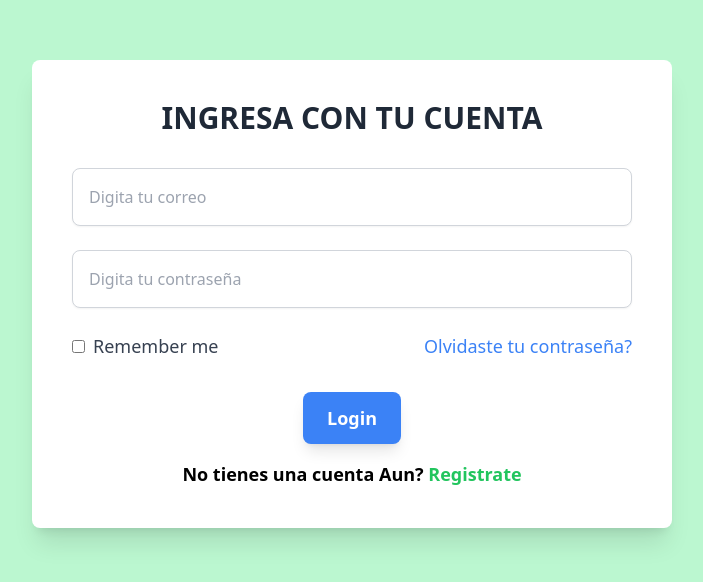
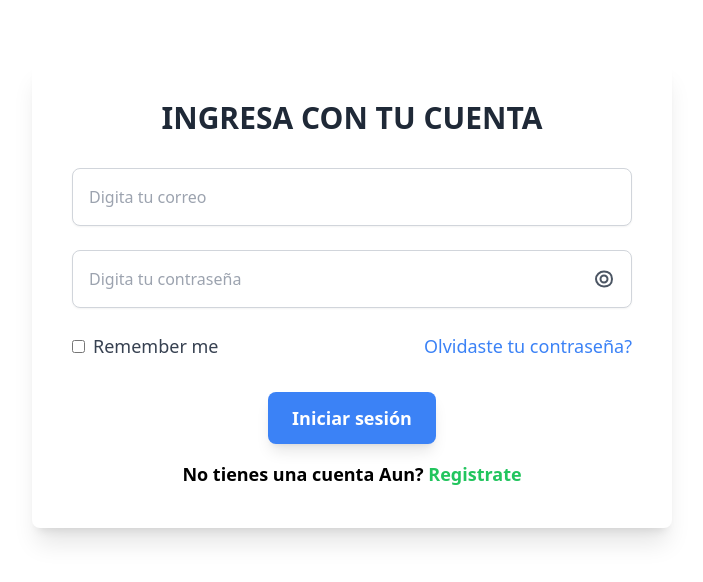
Before and after one commit to javierRB22/front-inventarify, a React (Vite) app: page / in a window 1280 px wide. Shown: the part 106-688 px from the top of the page, without its empty margins (288-991 px from the left). Built offline with nearby package versions, Linux system fonts and the light colour scheme; what @midudev/tailwind-animations would draw is missing.

Commit message:
actualizacion front

```diff
--- a/src/components/Login.jsx
+++ b/src/components/Login.jsx
@@ -9,6 +9,7 @@ const Login = () => {
   const [email, setEmail] = useState("");
   const [password, setPassword] = useState("");
   const [loginStatus, setLoginStatus] = useState("");
+  const [showPassword, setShowPassword] = useState(false);
 
   const login = (e) => {
     e.preventDefault();
@@ -50,12 +51,12 @@ const Login = () => {
     });
   };
 
-  useEffect(()=>{
-    localStorage.setItem('email',loginStatus)
-  },[loginStatus])
+  useEffect(() => {
+    localStorage.setItem('email', loginStatus);
+  }, [loginStatus]);
 
   return (
-    <div className="flex items-center justify-center min-h-screen bg-green-200 ">
+    <div className="flex items-center justify-center min-h-screen bg-grey-100">
       <div className="w-full md:w-3/4 lg:w-1/2 bg-white rounded-lg shadow-xl p-10">
         <form>
           <div className="flex flex-col items-center mb-6">
@@ -71,14 +72,29 @@ const Login = () => {
               onChange={(e) => { setEmail(e.target.value) }} required
             />
           </div>
-          <div className="mb-6">
+          <div className="mb-6 relative">
             <input
-              type="password"
+              type={showPassword ? "text" : "password"}
               className="w-full p-4 border border-gray-300 rounded-lg focus:outline-none focus:ring-2 focus:ring-blue-500 shadow-sm"
               placeholder="Digita tu contraseña"
               value={password}
               onChange={(e) => { setPassword(e.target.value) }} required
             />
+            <button
+              type="button"
+              onClick={() => setShowPassword(!showPassword)}
+              className="absolute inset-y-0 right-0 pr-4 flex items-center text-gray-600"
+            >
+              {showPassword ? (
+                <svg xmlns="http://www.w3.org/2000/svg" className="h-6 w-6" fill="none" viewBox="0 0 24 24" stroke="currentColor">
+                  <path strokeLinecap="round" strokeLinejoin="round" strokeWidth="2" d="M15 12a3 3 0 11-6 0 3 3 0 016 0zm-1.4-3.6a9.005 9.005 0 00-1.584-.633m-3.832 0a9.005 9.005 0 00-1.584.633m7.68 4.773A9.009 9.009 0 0112 20.5a9.009 9.009 0 01-7.68-4.773M15.6 12.4a9.005 9.005 0 00-1.584-.633m-3.832 0a9.005 9.005 0 00-1.584.633M8.4 3.6A9.009 9.009 0 0112 3.5c1.959 0 3.799.659 5.313 1.775M8.4 3.6A9.009 9.009 0 013.5 12a9.009 9.009 0 004.9 8.4" />
+                </svg>
+              ) : (
+                <svg xmlns="http://www.w3.org/2000/svg" className="h-6 w-6" fill="none" viewBox="0 0 24 24" stroke="currentColor">
+                  <path strokeLinecap="round" strokeLinejoin="round" strokeWidth="2" d="M12 4.5C16.418 4.5 20 6.814 20 12s-3.582 7.5-8 7.5-8-3.314-8-7.5S7.582 4.5 12 4.5zM12 8.5a3.5 3.5 0 00-3.5 3.5 3.5 3.5 0 003.5 3.5 3.5 3.5 0 003.5-3.5A3.5 3.5 0 0012 8.5z" />
+                </svg>
+              )}
+            </button>
           </div>
           <div className="flex justify-between items-center mb-6">
             <div className="flex items-center">
@@ -89,7 +105,7 @@ const Login = () => {
           </div>
           <div className="text-center mt-4 pt-2">
             <button type="button" className="bg-blue-500 hover:bg-blue-700 text-white font-bold py-3 px-6 rounded-lg shadow-lg text-lg" onClick={login}>
-              Login
+              Iniciar sesión
             </button>
             <p className="text-lg font-bold mt-4 mb-0">No tienes una cuenta Aun? <a href="SignUp" className="text-green-500 hover:text-green-700">Registrate</a></p>
           </div>
--- a/src/components/SignUp.jsx
+++ b/src/components/SignUp.jsx
@@ -62,7 +62,7 @@ const SignUp = () => {
 
   return (
     <>
-      <div className="flex items-center justify-center min-h-screen bg-green-200">
+      <div className="flex items-center justify-center min-h-screen bg-grey-200">
         <div className="w-full md:w-3/4 lg:w-1/2 bg-white rounded-lg shadow-xl p-10">
           <form>
             <div className="flex items-center mb-6">
```
